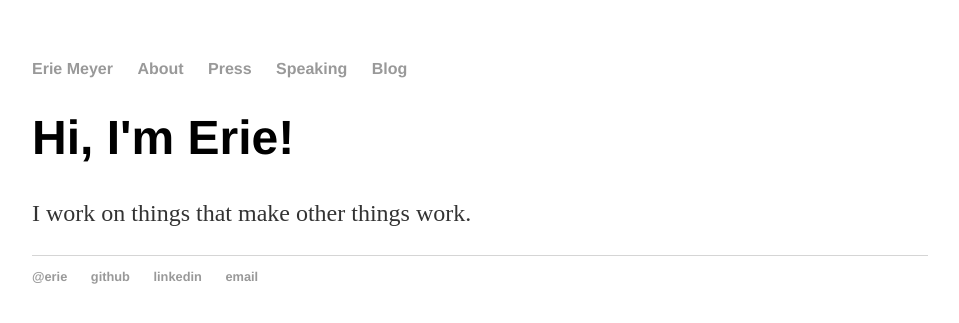
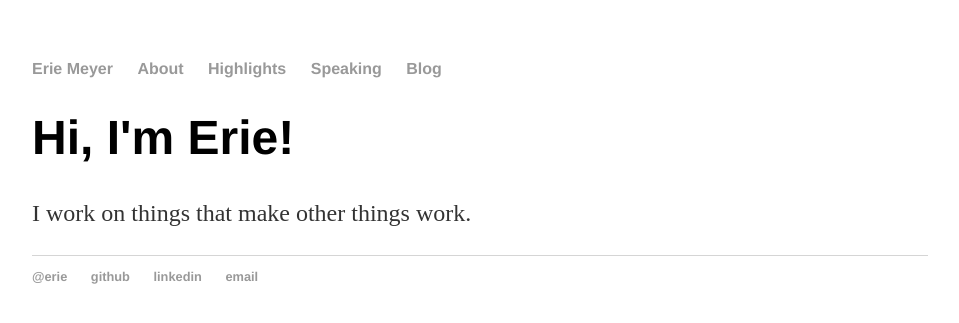
Before and after one commit to ErieMeyer/eriemeyer.github.io, a Jekyll site: the page built from index.html, in a window 1280 px wide. Shown: the top 323 px of the page, without its empty margins (160-1119 px from the left). Built offline with Jekyll 4.4.1, drawn with Linux system fonts in a browser that asks for light colours.

Commit message:
Update default.html

```diff
--- a/_layouts/default.html
+++ b/_layouts/default.html
@@ -10,7 +10,7 @@
 	    		<ul>
 	        		<li><a href="/">Erie Meyer</a></li>
 		        	<li><a href="/about">About</a></li>
-	        		<li><a href="/press">Press</a></li>
+	        		<li><a href="/highlights">Highlights</a></li>
 				<li><a href="/speaking">Speaking</a></li>
 	        		<li><a href="/blog">Blog</a></li>
 	    		</ul>
```
